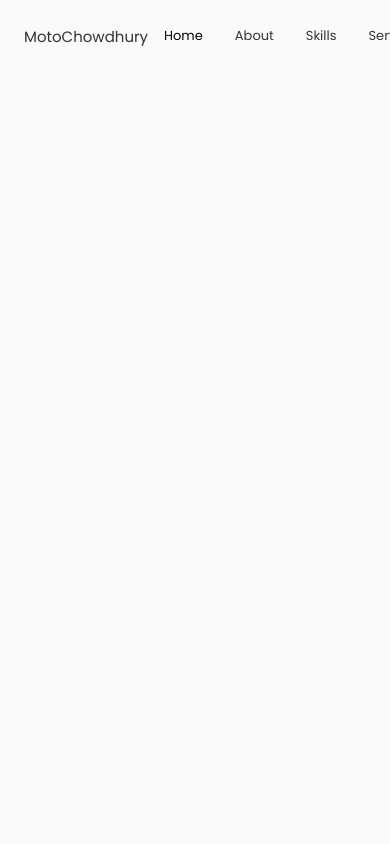
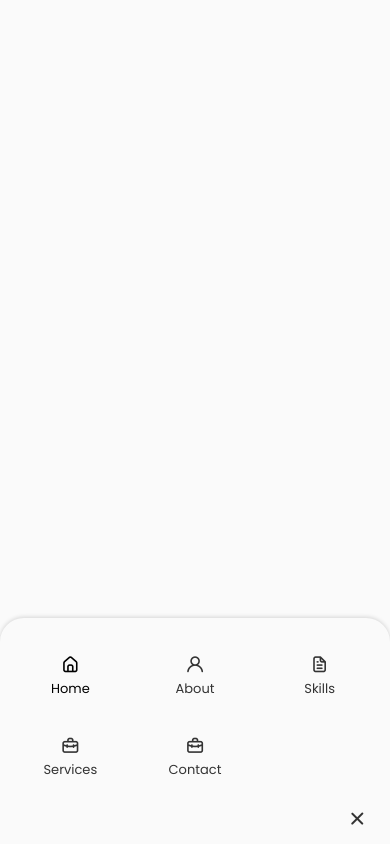
Before and after one commit to motochowdhury/portfolio_design_3.0, a React (Create React App) app: page / in a window 390 px wide. Built offline with nearby package versions, Linux system fonts and the light colour scheme.

Commit message:
Medium device Nav done

```diff
--- a/src/components/Header/Header.css
+++ b/src/components/Header/Header.css
@@ -49,3 +49,58 @@
 .nav_link:hover {
   color: var(--title_color_dark);
 }
+
+/* Break Points */
+/* Medium device */
+@media screen and (max-width: 768px) {
+  .header {
+    top: initial;
+    bottom: 0;
+  }
+
+  .nav {
+    height: var(--header_height);
+  }
+
+  .nav_menu {
+    position: fixed;
+    bottom: 0;
+    left: 0;
+    width: 100%;
+    background-color: var(--body_color);
+    padding: 2rem 1.5rem 4rem;
+    box-shadow: 0 -1px 4px rgba(0, 0, 0, 0.15);
+    border-radius: 1.5rem 1.5rem 0 0;
+    transition: 0.3s;
+  }
+
+  .nav_list {
+    display: grid;
+    grid-template-columns: repeat(3, 1fr);
+    gap: 2rem;
+    justify-content: center;
+  }
+
+  .nav_icon {
+    font-size: 1.2rem;
+  }
+
+  .nav_close {
+    position: absolute;
+    right: 1.3rem;
+    bottom: 0.5rem;
+    font-size: 1.5rem;
+    color: var(--title_color);
+    cursor: pointer;
+  }
+
+  .nav_close:hover {
+    color: var(--title_color_dark);
+  }
+
+  .nav_close,
+  .nav_icon,
+  .nav_toggle {
+    display: block;
+  }
+}
```
